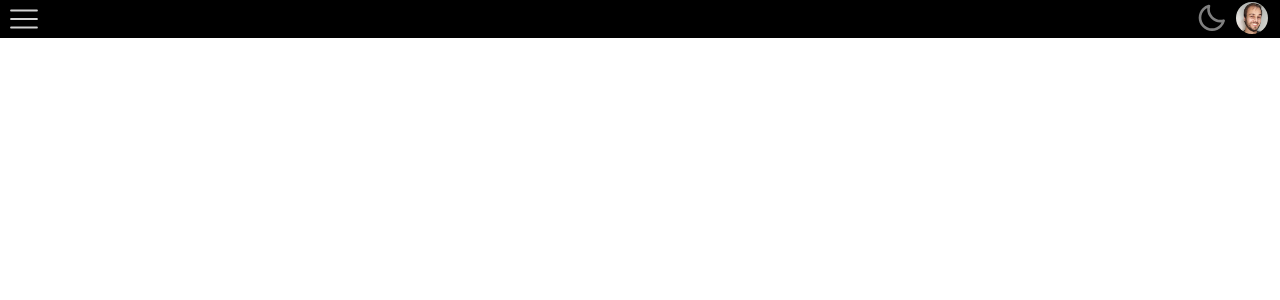
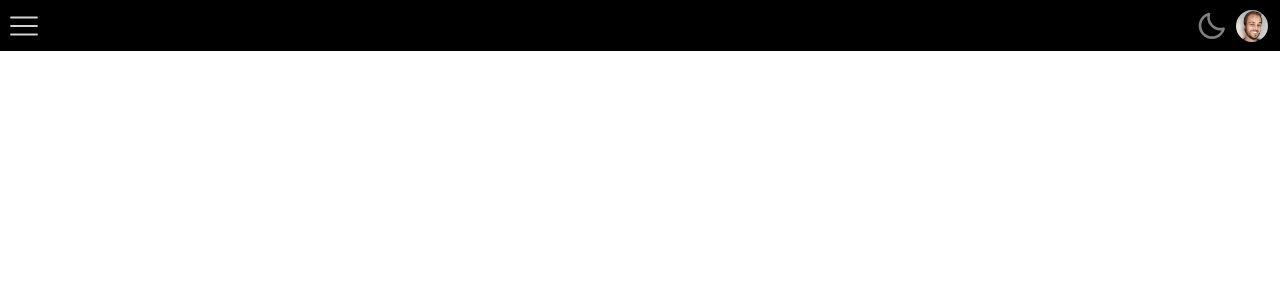
Before and after one commit to Obdurat/Responsive_Dashboard, a React (Vite) app: page / in a window 1280 px wide. Shown: the top 300 px of the page. Built offline with nearby package versions, Linux system fonts and the light colour scheme.

Commit message:
style: headerContainer padding

```diff
--- a/src/Components/Header/style.ts
+++ b/src/Components/Header/style.ts
@@ -7,6 +7,7 @@ export const headerContainer = styled.div`
   background-color: black;
   position: fixed;
   width: 100%;
+  padding: 0.5rem;
 `;
 
 export const buttonsContainer = styled.div`
@@ -15,7 +16,7 @@ export const buttonsContainer = styled.div`
   justify-content: space-around;
   height: 100%;
   color: black;
-  margin: 0 0.5rem
+  margin: 0 1rem
 `;
 
 export const button = styled.div`
@@ -47,7 +48,6 @@ export const menuButton = styled.div`
   align-self: center;
   width: 2rem;
   height: 2rem;
-  margin: 0.2rem 0.5rem;
   svg {
     height: 100%;
     width: 100%;
```
